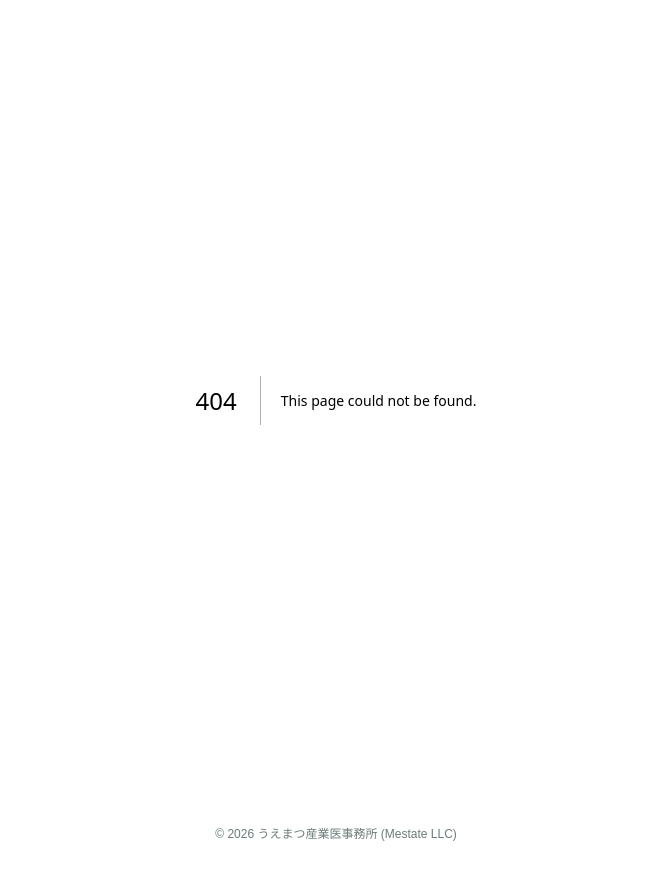
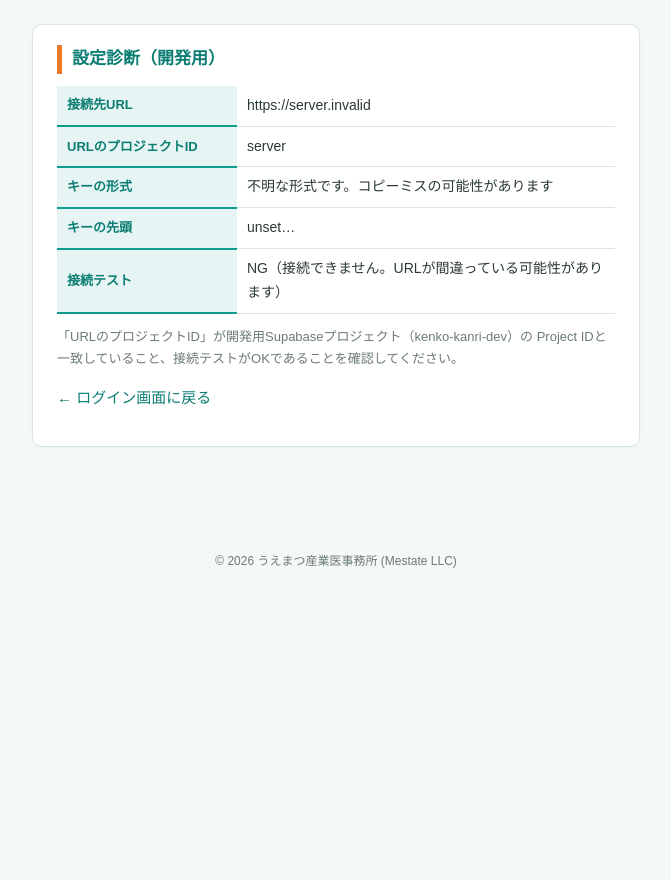
Before and after one commit to hironoriuematsu-byte/kenko-kanri, a Next.js app: page /login/diag in a window 1280 px wide. Before the commit this address had no page. Shown: the top 880 px of the page, without its empty margins (304-975 px from the left). After the commit the page ends 800 px from the top, so only its background shows below. Built offline with nearby package versions, Linux system fonts and the light colour scheme; no server answers.

Commit message:
設定診断ページ /login/diag を追加
Co-Authored-By: Claude Fable 5 <noreply@anthropic.com>
Claude-Session: https://claude.ai/code/session_01Xx2zt746WEdFbGGKfmupLm

```diff
--- /dev/null
+++ b/app/login/diag/page.tsx
@@ -0,0 +1,71 @@
+"use client";
+
+import { useEffect, useState } from "react";
+
+// 設定診断ページ(開発用)。/login/diag で開く。
+// NEXT_PUBLIC_ の値はもともとブラウザに公開される情報のため表示しても安全。
+export default function DiagPage() {
+  const url = process.env.NEXT_PUBLIC_SUPABASE_URL;
+  const key = process.env.NEXT_PUBLIC_SUPABASE_ANON_KEY;
+  const [health, setHealth] = useState<string>("確認中…");
+
+  const keyType = !key
+    ? "未設定"
+    : key.startsWith("sb_publishable_")
+      ? "OK（publishableキー）"
+      : key.startsWith("eyJ")
+        ? "OK（anonキー）"
+        : key.startsWith("sb_secret_")
+          ? "NG！ secretキーが設定されています。publishableキーに差し替えてください"
+          : "不明な形式です。コピーミスの可能性があります";
+
+  useEffect(() => {
+    if (!url || !key) {
+      setHealth("URLまたはキーが未設定のため確認できません");
+      return;
+    }
+    fetch(`${url.replace(/\/+$/, "")}/auth/v1/health`, {
+      headers: { apikey: key },
+    })
+      .then((r) => {
+        if (r.ok) setHealth("OK（Supabaseに接続できました）");
+        else if (r.status === 401 || r.status === 403)
+          setHealth(`NG（接続はできましたがキーが拒否されました: HTTP ${r.status}）`);
+        else setHealth(`NG（HTTP ${r.status}）`);
+      })
+      .catch(() => setHealth("NG（接続できません。URLが間違っている可能性があります）"));
+  }, [url, key]);
+
+  const rows: [string, string][] = [
+    ["接続先URL", url || "未設定！ Vercelの環境変数を確認してください"],
+    ["URLのプロジェクトID", url ? (url.match(/https:\/\/([^.]+)\./)?.[1] ?? "解析不能") : "—"],
+    ["キーの形式", keyType],
+    ["キーの先頭", key ? key.slice(0, 18) + "…" : "—"],
+    ["接続テスト", health],
+  ];
+
+  return (
+    <div className="container" style={{ maxWidth: 640 }}>
+      <div className="card">
+        <h2>設定診断（開発用）</h2>
+        <table className="list">
+          <tbody>
+            {rows.map(([k, v]) => (
+              <tr key={k}>
+                <th style={{ width: 180 }}>{k}</th>
+                <td style={{ wordBreak: "break-all" }}>{v}</td>
+              </tr>
+            ))}
+          </tbody>
+        </table>
+        <p className="muted" style={{ marginTop: 12 }}>
+          「URLのプロジェクトID」が開発用Supabaseプロジェクト（kenko-kanri-dev）の
+          Project IDと一致していること、接続テストがOKであることを確認してください。
+        </p>
+        <p>
+          <a href="/login">← ログイン画面に戻る</a>
+        </p>
+      </div>
+    </div>
+  );
+}
```
